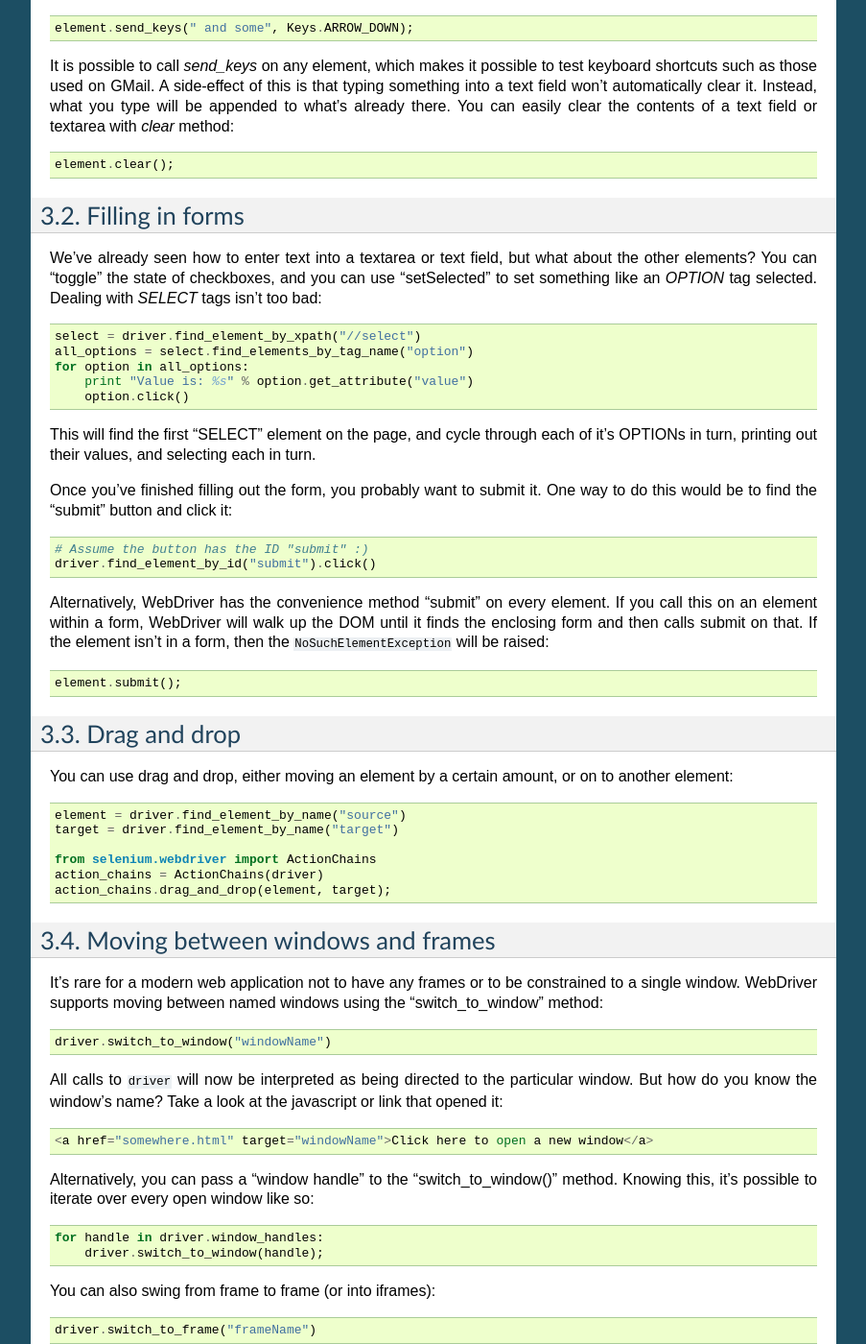
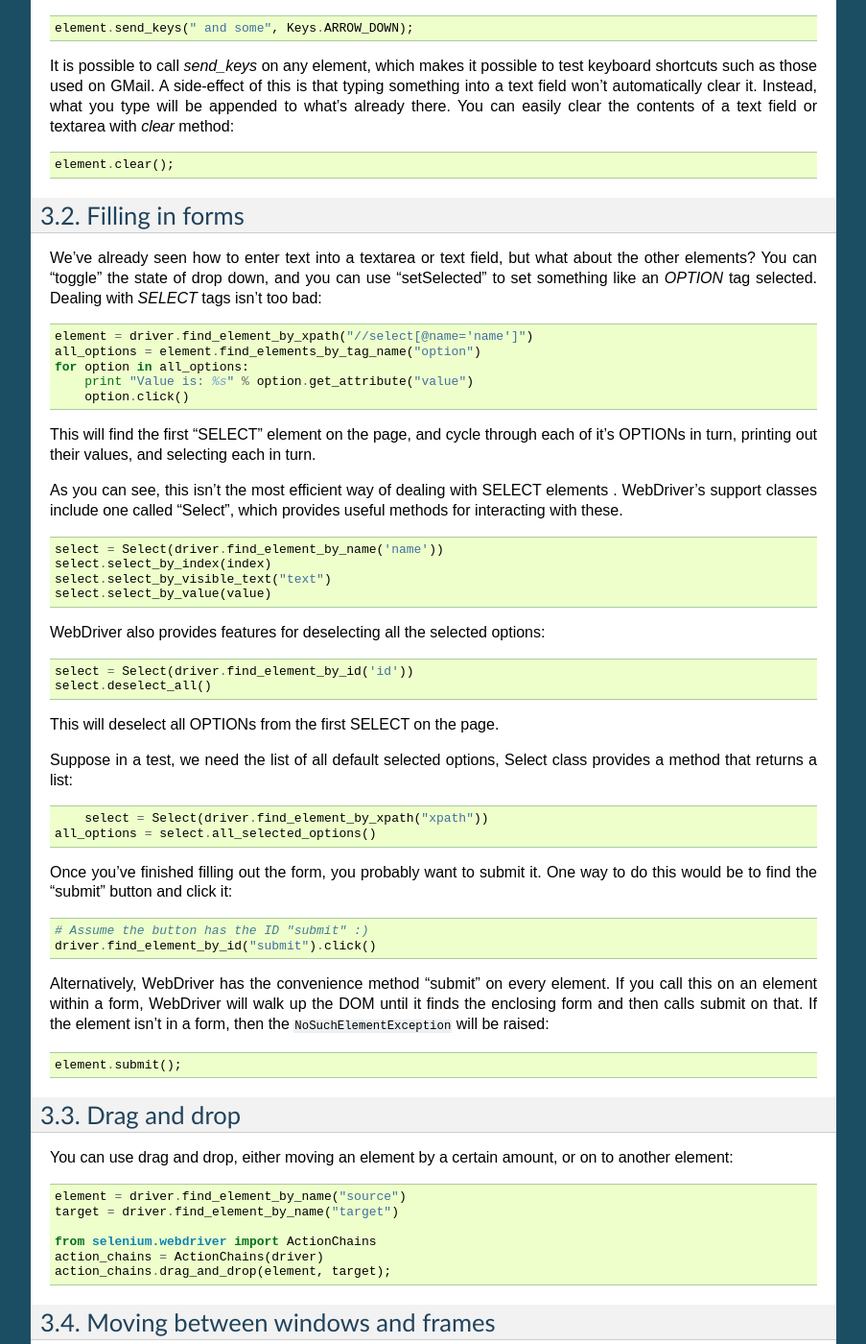
Before and after one commit to baijum/selenium-python, a Sphinx documentation site: the page built from source/navigating.rst, in a window 1280 px wide and 1400 px high, scrolled down 864 px. Shown: the whole window at 96% size, without its empty margins (198-1101 px from the left). Built offline with Sphinx 7.4.7, drawn with Linux system fonts in a browser that asks for light colours; some of the changed text lies outside the part shown.

Commit message:
Modified the Selenium python doc.
Fixed a spell error in source/getting-started.rst
Added code for selecting value from drop down using WebDriver's Select
class.

```diff
--- a/source/getting-started.rst
+++ b/source/getting-started.rst
@@ -66,7 +66,7 @@ in it::
 WebDriver offers a number of ways to find elements using one of the
 `find_element_by_*` methods.  For example, the input text element can
 be located by its `name` attribute using `find_element_by_name`
-method.  Detailed explanation of findind elements is available in the
+method.  Detailed explanation of finding elements is available in the
 :ref:`locating-elements` chapter::
 
   elem = driver.find_element_by_name("q")
@@ -216,8 +216,8 @@ site.  You can confirm it by asserting "Google" in the title::
 The `tearDown` method will get called after every test method.  This
 is a place to do all cleanup actions.  In the current method, the
 browser window is closed.  You can also call `quit` method instead of
-`close`.  The `quit` will exit all entire browser where as `close`
-will close one tab, but if it just one tab, by default most browser
+`close`.  The `quit` will exit entire browser, where as `close`
+will close a tab, but if it is just one tab, by default most browser
 will exit entirely.::
 
       def tearDown(self):
--- a/source/navigating.rst
+++ b/source/navigating.rst
@@ -77,11 +77,11 @@ Filling in forms
 
 We've already seen how to enter text into a textarea or text field,
 but what about the other elements? You can "toggle" the state of
-checkboxes, and you can use "setSelected" to set something like an
+drop down, and you can use "setSelected" to set something like an
 `OPTION` tag selected.  Dealing with `SELECT` tags isn't too bad::
 
-    select = driver.find_element_by_xpath("//select")
-    all_options = select.find_elements_by_tag_name("option")
+    element = driver.find_element_by_xpath("//select[@name='name']")
+    all_options = element.find_elements_by_tag_name("option")
     for option in all_options:
         print "Value is: %s" % option.get_attribute("value")
         option.click()
@@ -90,19 +90,31 @@ This will find the first "SELECT" element on the page, and cycle
 through each of it's OPTIONs in turn, printing out their values, and
 selecting each in turn.
 
-.. As you can see, this isn't the most efficient
-.. way of dealing with SELECT elements . WebDriver's support classes
-.. include one called "Select", which provides useful methods for
-.. interacting with these.
+As you can see, this isn't the most efficient
+way of dealing with SELECT elements . WebDriver's support classes
+include one called "Select", which provides useful methods for
+interacting with these.
 
-.. ::
+::
 
-..     select = driver.find_element_by_xpath("//select").select()  #<- FIXME: API
-..     select.deselectAll() #<- FIXME: API
-..     select.selectByVisibleText("Edam") #<- FIXME: API
+    select = Select(driver.find_element_by_name('name'))
+    select.select_by_index(index)
+    select.select_by_visible_text("text")
+    select.select_by_value(value)
 
-.. This will deselect all OPTIONs from the first SELECT on the page, and
-.. then select the OPTION with the displayed text of "Edam".
+
+WebDriver also provides features for deselecting all the selected options::
+
+    select = Select(driver.find_element_by_id('id'))
+    select.deselect_all()
+
+This will deselect all OPTIONs from the first SELECT on the page.
+
+Suppose in a test, we need the list of all default selected options, Select
+class provides a method that returns a list::
+
+	select = Select(driver.find_element_by_xpath("xpath"))
+    all_options = select.all_selected_options()
 
 Once you've finished filling out the form, you probably want to submit
 it. One way to do this would be to find the "submit" button and click
@@ -168,6 +180,10 @@ and you can specify the frame by its index too.  That is::
 would go to the frame named "child" of the first subframe of the frame
 called "frameName".  **All frames are evaluated as if from *top*.**
 
+Once we are done with working on frames, we will have to come back
+to the parent frame which can be done using::
+
+  driver.switch_to_default_content()
 
 Popup dialogs
 ~~~~~~~~~~~~~
```
